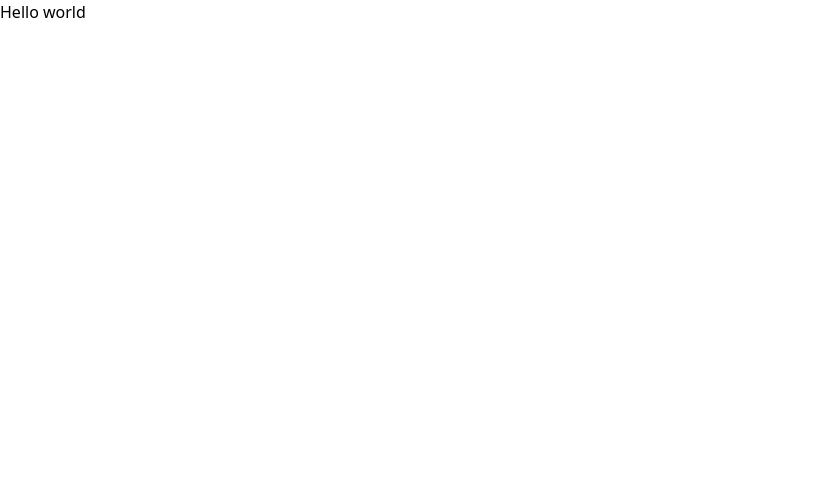
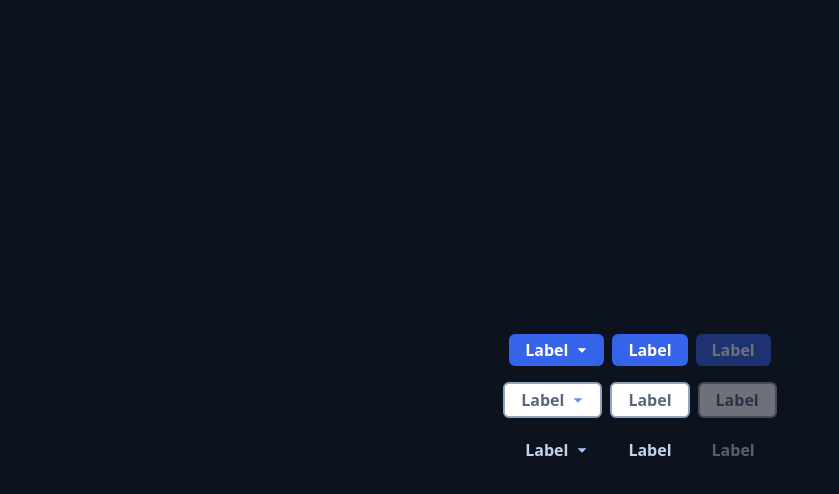
Before and after one commit to felipecfb/morent, a Next.js app: page / in a window 1280 px wide. Shown: the top 494 px of the page, without its empty margins (0-839 px from the left). Built offline with nearby package versions, Linux system fonts and the light colour scheme.

Commit message:
feat: creating button component

```diff
--- a/package.json
+++ b/package.json
@@ -9,6 +9,7 @@
     "lint": "next lint"
   },
   "dependencies": {
+    "@phosphor-icons/react": "^2.0.13",
     "@types/node": "20.6.2",
     "@types/react": "18.2.22",
     "@types/react-dom": "18.2.7",
--- /dev/null
+++ b/src/app/components/Button/index.tsx
@@ -0,0 +1,50 @@
+'use client'
+
+import { CaretDown } from '@phosphor-icons/react'
+
+export type ButtonVariation = 'primary' | 'secondary' | 'minimal'
+
+export type ButtonProps = {
+  disabled?: boolean
+  title?: string
+  rightIcon?: boolean
+  variation?: ButtonVariation
+}
+
+export function Button({
+  disabled,
+  title,
+  rightIcon = false,
+  variation = 'primary',
+  ...rest
+}: ButtonProps) {
+  return (
+    <button
+      className={`px-4 py-1 rounded-md font-semibold flex items-center gap-2 group border-[inset] ${
+        variation === 'primary'
+          ? 'bg-primary-500 text-primary-0 focus:border-2 focus:border-[#CEBEFE] focus:bg-primary-700'
+          : variation === 'secondary'
+          ? 'bg-primary-0 border-2 border-secondary-300 text-secondary-400 hover:border-secondary-400 hover:text-secondary-500 focus:bg-primary-100 focus:text-secondary-500'
+          : 'text-secondary-200 hover:bg-primary-0 hover:text-secondary-500 hover:fill-secondary-500 focus:border-2 focus:border-secondary-200 focus:bg-primary-100 focus:text-secondary-500 disabled:text-secondary-400'
+      }
+      ${disabled && 'opacity-40'}
+      `}
+      {...rest}
+    >
+      {title && title}
+      {rightIcon && (
+        <CaretDown
+          size={12}
+          weight="fill"
+          className={`${
+            variation === 'primary'
+              ? 'fill-primary-0'
+              : variation === 'secondary'
+              ? 'fill-primary-400 group-hover:fill-secondary-500 group-focus:fill-secondary-500'
+              : 'fill-primary-200 group-hover:fill-secondary-500 group-focus:fill-secondary-500'
+          }`}
+        />
+      )}
+    </button>
+  )
+}
--- a/src/app/page.tsx
+++ b/src/app/page.tsx
@@ -1,7 +1,23 @@
+import { Button } from './components/Button'
+
 export default function Home() {
   return (
-    <div>
-      <h1>Hello world</h1>
+    <div className="w-full h-screen flex flex-col items-center justify-center gap-4 bg-secondary-700">
+      <div className="flex items-center gap-2">
+        <Button variation="primary" title="Label" rightIcon />
+        <Button variation="primary" title="Label" />
+        <Button variation="primary" title="Label" disabled />
+      </div>
+      <div className="flex items-center gap-2">
+        <Button variation="secondary" title="Label" rightIcon />
+        <Button variation="secondary" title="Label" />
+        <Button variation="secondary" title="Label" disabled />
+      </div>
+      <div className="flex items-center gap-2">
+        <Button variation="minimal" title="Label" rightIcon />
+        <Button variation="minimal" title="Label" />
+        <Button variation="minimal" title="Label" disabled />
+      </div>
     </div>
   )
 }
```
Also changed, not shown: 1 other file (tests, documents, lock files or other folders).
